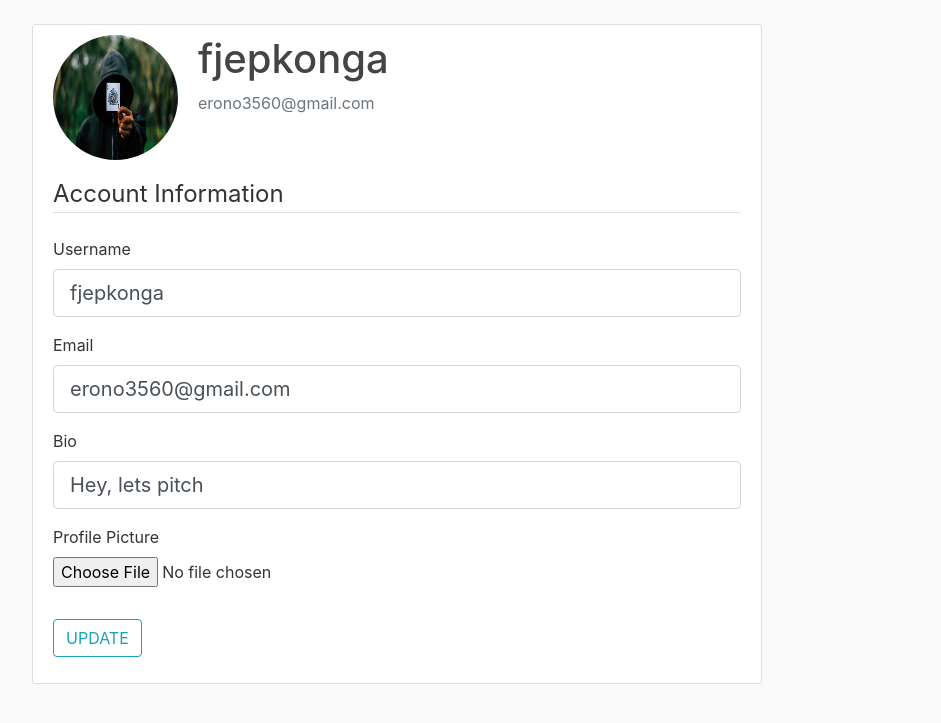
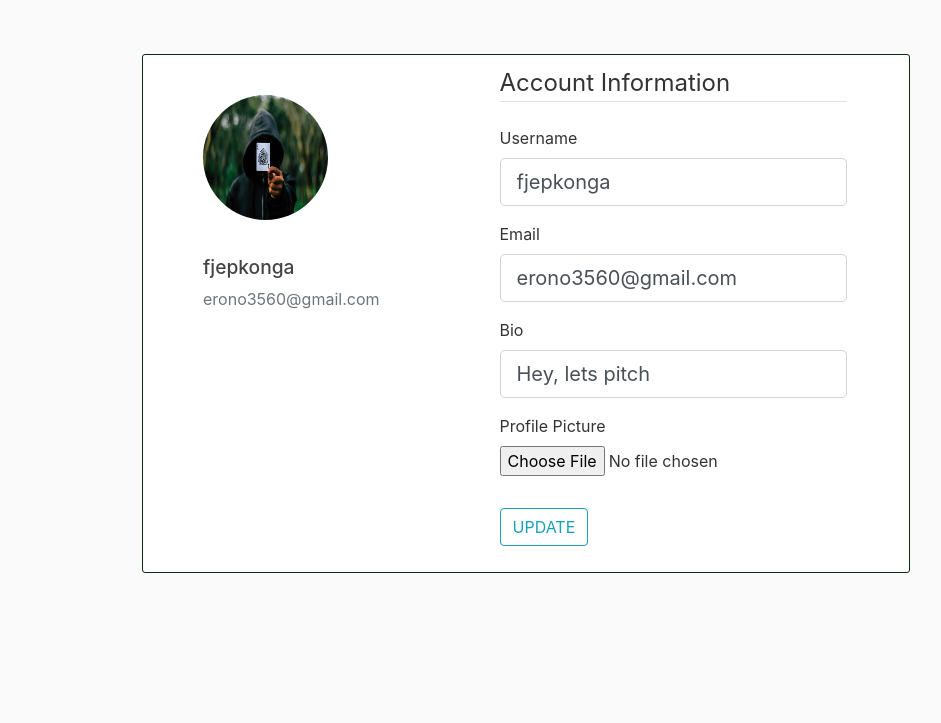
Before and after one commit to JoyleneKirui/Minute-Pitch, a Flask app: page /account in a window 1280 px wide. Shown: the part 56-779 px from the top of the page, without its empty margins (53-994 px from the left). Run offline with Flask 2, Linux system fonts and the light colour scheme; a user stored in the database is signed in; some libraries are stand-ins or nearby versions.

Commit message:
style create_post html file

```diff
--- a/app/static/main.css
+++ b/app/static/main.css
@@ -2,6 +2,7 @@ body {
     background: #fafafa;
     color: #333333;
     margin-top: 5rem;
+    width: 70vw;
   }
 
   h1, h2, h3, h4, h5, h6 {
@@ -27,11 +28,21 @@ body {
   .content-section {
     background: #ffffff;
     padding: 10px 20px;
-    border: 1px solid #dddddd;
+    border: 1px solid #0b2c0e;
     border-radius: 3px;
-    margin-bottom: 20px;
+    margin-left: 180px;
+    margin-top: 30px;
+    width: 60vw;
+    display: flex;
+
   }
-
+  .media{
+    display: flex;
+    flex-direction: column;
+    margin-left: 40px;
+    margin-right: 120px;
+    margin-top:30px;
+  }
   .article-title {
     color: #444444;
   }
@@ -67,7 +78,9 @@ body {
     height: 25px;
     vertical-align: middle;
   }
-
+  .about{
+    background-color: #0b2c0e;
+  }
   .account-img {
     height: 125px;
     width: 125px;
@@ -76,5 +89,15 @@ body {
   }
 
   .account-heading {
-    font-size: 2.5rem;
+    font-size: 1.2rem;
+    margin-top:20px;
   }
+  #post{
+    float: right;
+    margin-right: -300px;
+    margin-top: 150px;
+
+  }
+  .fa-plus-circle{
+    font-size: 70px;
+  }
```
